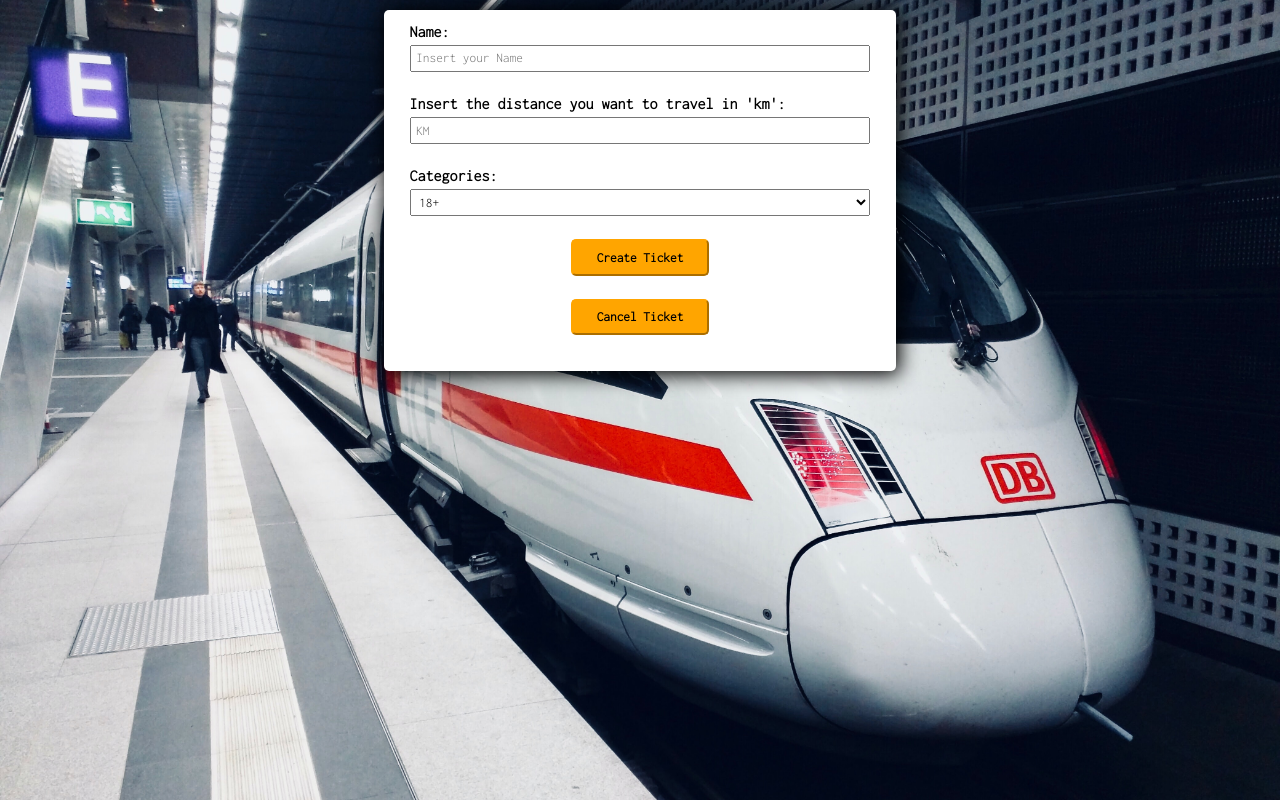
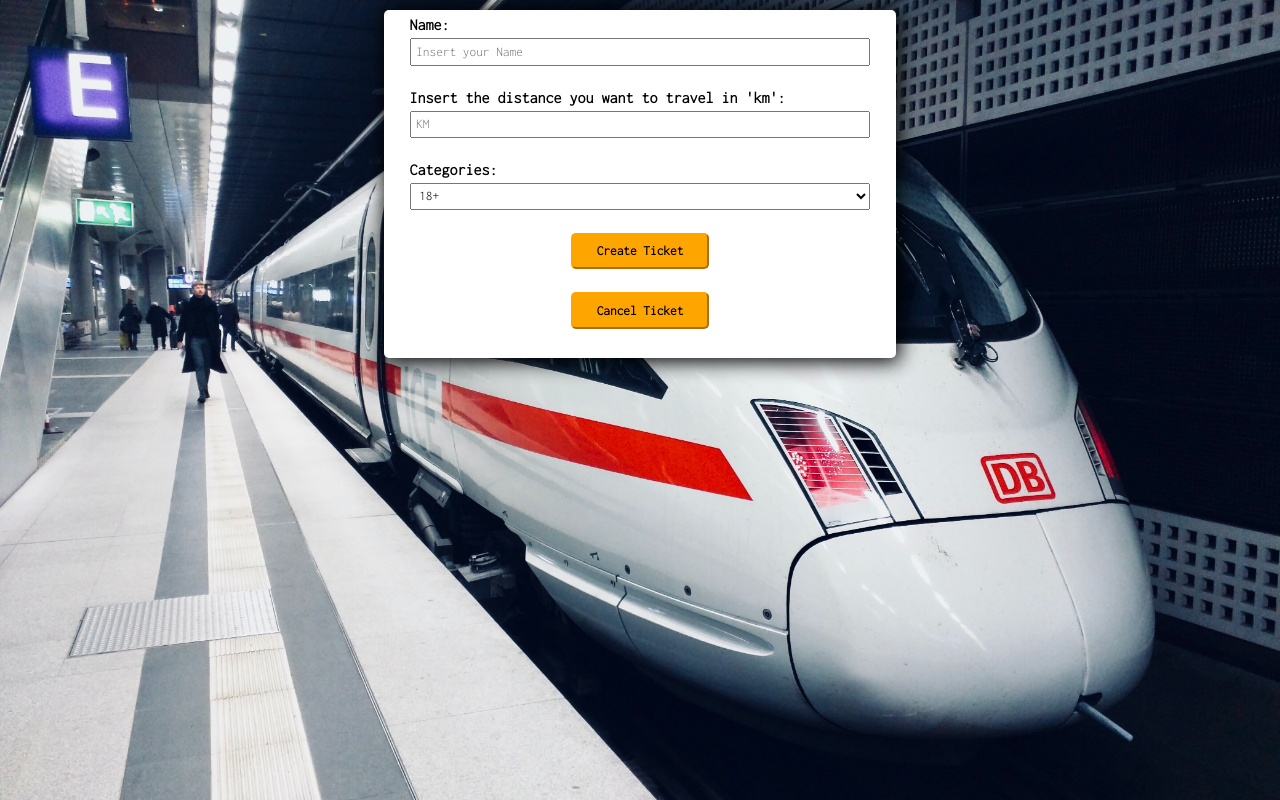
Before and after one commit to marcosigurta/js-biglietto-treno-form, a plain HTML site: page index.html in a window 1280 px wide. Drawn offline with Linux system fonts and the light colour scheme.

Commit message:
Fixed some issues.

```diff
--- a/css/style.css
+++ b/css/style.css
@@ -3,6 +3,10 @@
   margin: 0;
   box-sizing: border-box;
   font-family: "Inconsolata", monospace;
+}
+
+body {
+  background: url(../img/train.jpg) no-repeat center center/cover;
 }
 
 #main {
@@ -11,7 +15,6 @@
   height: 100vh;
   flex-direction: column;
   align-items: center;
-  background: url(../img/train.jpg) no-repeat center center/cover;
 }
 
 #main #passenger-data-form {
@@ -19,9 +22,9 @@
   display: flex;
   flex-direction: column;
   background-color: #fff;
-  padding: 1% 2%;
+  padding: 0.5% 2%;
   border-radius: 5px;
-  margin: 10px 0 50px 0;
+  margin: 10px 0 30px 0;
   box-shadow: 2px 2px 20px 2px #000;
 }
 
@@ -33,8 +36,8 @@
 #main #passenger-data-form input,
 #main #passenger-data-form select,
 #main #passenger-data-form button {
-  margin-bottom: 5%;
-  padding: 1%;
+   margin-bottom: 5%;
+   padding: 1%;
 }
 
 #main #passenger-data-form input:focus,
@@ -58,7 +61,7 @@
 #main #passenger-data-form button:hover {
   background-color: #ff931f;
   cursor: pointer;
-  transform: scale(1.05);
+ transform: scale(1.05);
 }
 
 #main #ticket {
@@ -71,7 +74,6 @@
   box-shadow: 2px 2px 20px 2px #000;
   transition: all 0.35s ease-in-out;
   opacity: 0;
-  z-index: 10;
 }
 
 #main #ticket p {
@@ -79,7 +81,7 @@
 }
 
 #main #ticket:hover {
-  transform: scale(1.05);
+   transform: scale(1.05);
 }
 
 #main #ticket div {
```
